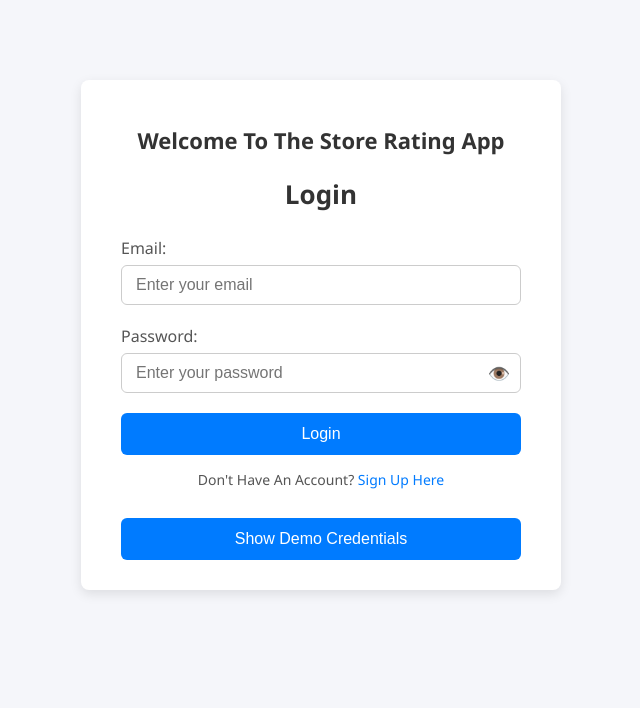
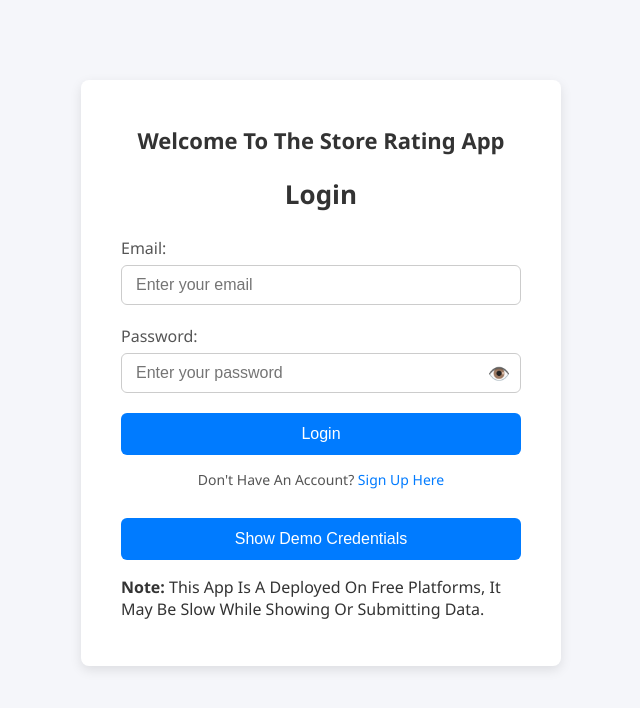
Before and after one commit to pranavpatil005/Store-Raing-App, a React (Create React App) app in the folder frontend/: page / in a window 1280 px wide. Shown: the top 708 px of the page, without its empty margins (319-959 px from the left). Built offline with nearby package versions, Linux system fonts and the light colour scheme.

Commit message:
Update Login.js
Final deployment.

```diff
--- a/frontend/src/pages/Login.js
+++ b/frontend/src/pages/Login.js
@@ -127,6 +127,7 @@ const Login = ({ setRole }) => {
           </p>
         </div>
       )}
+  <p><b>Note: </b>This app is a deployed on free platforms, it may be slow while showing or submitting data. </p>
     </div>
   );
 };
```
